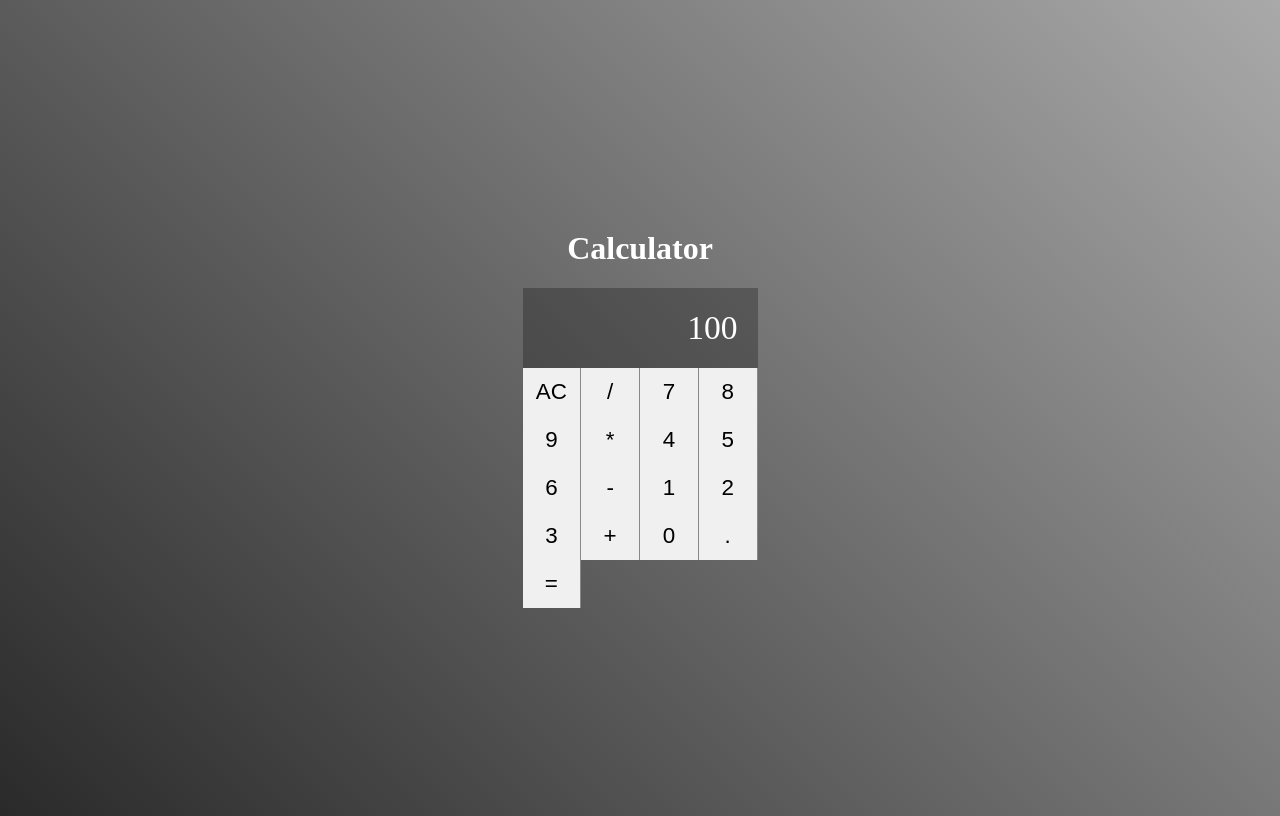
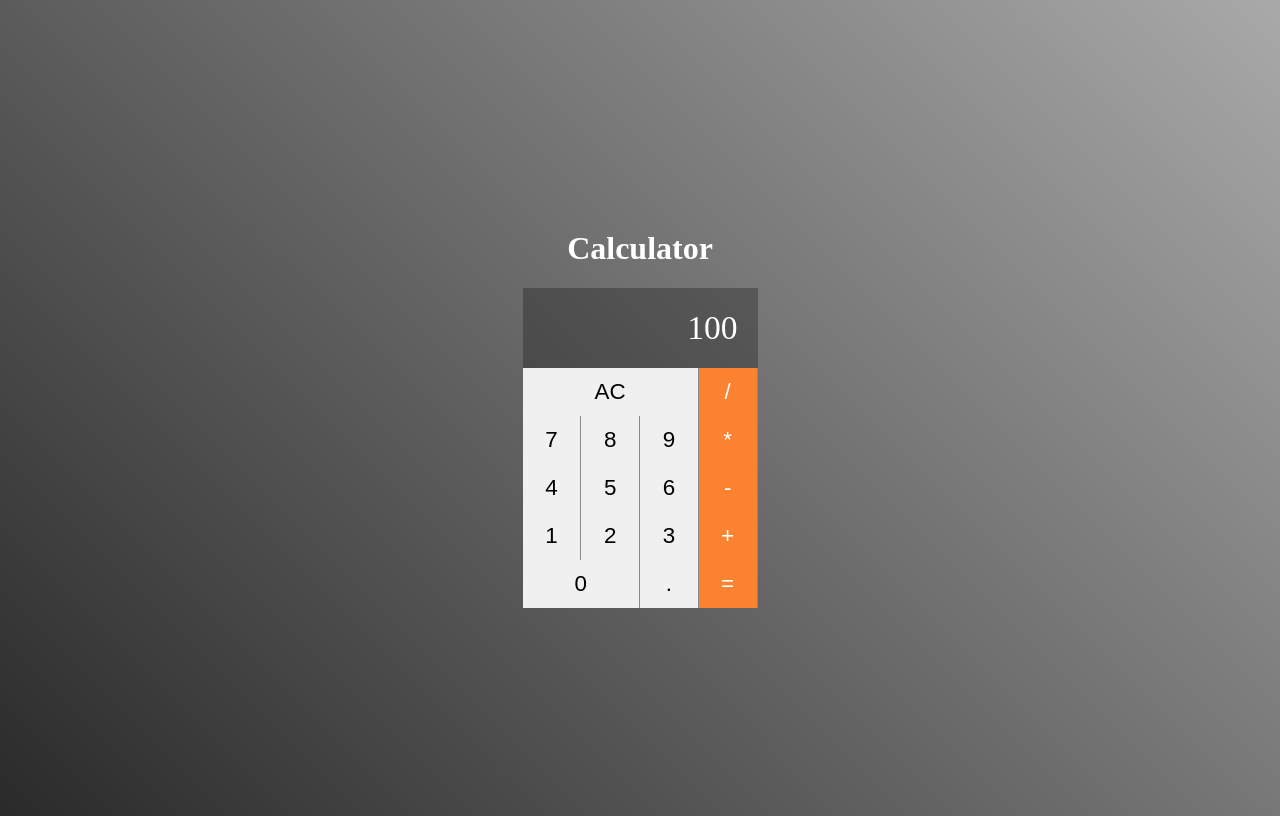
Before and after one commit to lucashparis/calculator-reactjs, a React (Create React App) app: page / in a window 1280 px wide. Built offline with nearby package versions, Linux system fonts and the light colour scheme.

Commit message:
Implements button component props

```diff
--- a/src/components/Button.css
+++ b/src/components/Button.css
@@ -10,3 +10,22 @@
     border-radius: var(--border-button);
     outline: none;
 }
+.button:active{
+    background-color: #ccc;
+}
+.button.double{
+    grid-column: span 2;
+}
+.button.triple{
+    grid-column: span 3;
+}
+
+.button.operation{
+    background-color: #fa8231;
+    color: #fff;
+}
+
+.button.operation:active{
+    background-color: #fa8231;
+    color: #fff;
+}
--- a/src/components/Button.jsx
+++ b/src/components/Button.jsx
@@ -1,7 +1,18 @@
 import './Button.css'
 
 export default function Button(props){
+
+    console.log('props.operation:', props.operation);
+
+    let classes = 'button '
+    classes += props.operation ? 'operation' : ''
+    classes += props.double ? 'double' : ''
+    classes += props.triple ? 'triple' : ''
+
     return(
-        <button className='button'>{props.label}</button>
+        <button className={classes}
+            onClick={(e) => props.click && props.click(props.label)}>
+            {props.label}
+        </button>
     )
 }
--- a/src/main/Calculator.jsx
+++ b/src/main/Calculator.jsx
@@ -4,27 +4,47 @@
 import './Calculator.css'
 
 export default class Calculator extends Component{
+
+    constructor(props){
+        super(props);
+        this.clearMemory = this.clearMemory.bind(this);
+        this.setOperation = this.setOperation.bind(this);
+        this.addDigit = this.addDigit.bind(this);
+    }
+
+    clearMemory(){
+        console.log('clearMemory');
+    }
+
+    setOperation(operation){
+        console.log('operation');
+    }
+
+    addDigit(n){
+        console.log('addDigit:', n);
+    }
+
     render(){
         return(
             <div className='calculator'>
                 <Display value={100}></Display>
-                <Button label='AC'></Button>
-                <Button label='/'></Button>
-                <Button label='7'></Button>
-                <Button label='8'></Button>
-                <Button label='9'></Button>
-                <Button label='*'></Button>
-                <Button label='4'></Button>
-                <Button label='5'></Button>
-                <Button label='6'></Button>
-                <Button label='-'></Button>
-                <Button label='1'></Button>
-                <Button label='2'></Button>
-                <Button label='3'></Button>
-                <Button label='+'></Button>
-                <Button label='0'></Button>
-                <Button label='.'></Button>
-                <Button label='='></Button>
+                <Button label='AC' click={this.clearMemory} triple></Button>
+                <Button label='/' click={this.setOperation} operation></Button>
+                <Button label='7' click={this.addDigit}></Button>
+                <Button label='8' click={this.addDigit}></Button>
+                <Button label='9' click={this.addDigit}></Button>
+                <Button label='*' click={this.setOperation} operation></Button>
+                <Button label='4' click={this.addDigit}></Button>
+                <Button label='5' click={this.addDigit}></Button>
+                <Button label='6' click={this.addDigit}></Button>
+                <Button label='-' click={this.setOperation} operation></Button>
+                <Button label='1' click={this.addDigit}></Button>
+                <Button label='2' click={this.addDigit}></Button>
+                <Button label='3' click={this.addDigit}></Button>
+                <Button label='+' click={this.setOperation}operation></Button>
+                <Button label='0' click={this.addDigit} double></Button>
+                <Button label='.' click={this.addDigit}></Button>
+                <Button label='=' click={this.setOperation} operation></Button>
 
             </div>
         )
```
